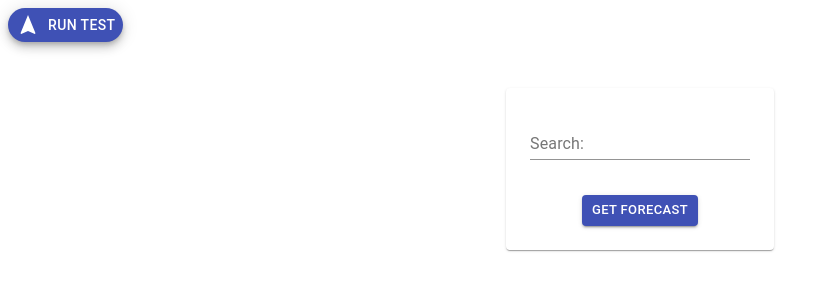
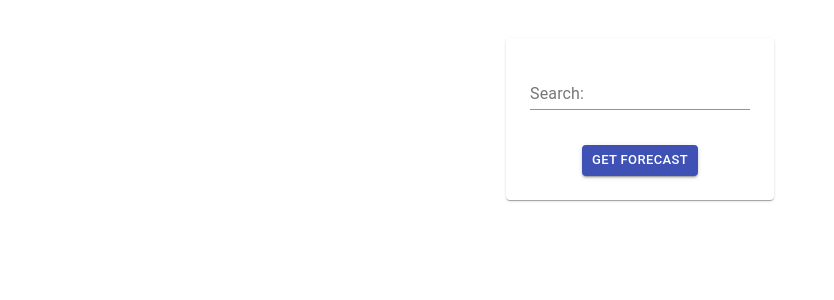
Before and after one commit to superginrai/weather-app, a React (Create React App) app: page / in a window 1280 px wide. Shown: the top 300 px of the page, without its empty margins (0-834 px from the left). Built offline with nearby package versions, Linux system fonts and the light colour scheme.

Commit message:
test mode removed

```diff
--- a/src/components/ForecastPage/ForecastPage.js
+++ b/src/components/ForecastPage/ForecastPage.js
@@ -94,7 +94,7 @@ class ForecastPage extends Component {
       return (
         <div className={classes.root}>
 
-            <Fab
+            {/* <Fab
                 onClick={this.runTest()}
                 variant="extended"
                 size="small"
@@ -104,7 +104,7 @@ class ForecastPage extends Component {
                 >
                 <NavigationIcon className={classes.extendedIcon} />
                 Run Test{this.state.testResults}
-            </Fab>
+            </Fab> */}
             <Grid container spacing={3} justify={'center'}>
                 <Paper alignitems={'center'} className={classes.paper}>
                     <form onSubmit={this.apiCall}>
@@ -122,7 +122,6 @@ class ForecastPage extends Component {
                     </form>
                     </Paper>
             </Grid>
-                {/* <Paper alignitems={'center'} className={classes.paper}> */}
                     <Grid container spacing={3} alignitems={'center'} justify={'center'} className={classes.paper}>
                         <Grid container item xs={12} sm={3}>
                             <ul>
@@ -149,8 +148,6 @@ class ForecastPage extends Component {
                             </ul>
                         </Grid>
                     </Grid>
-                {/* </Paper> */}
-           {/* </Grid> */}
         </div>
         );
     }
```
